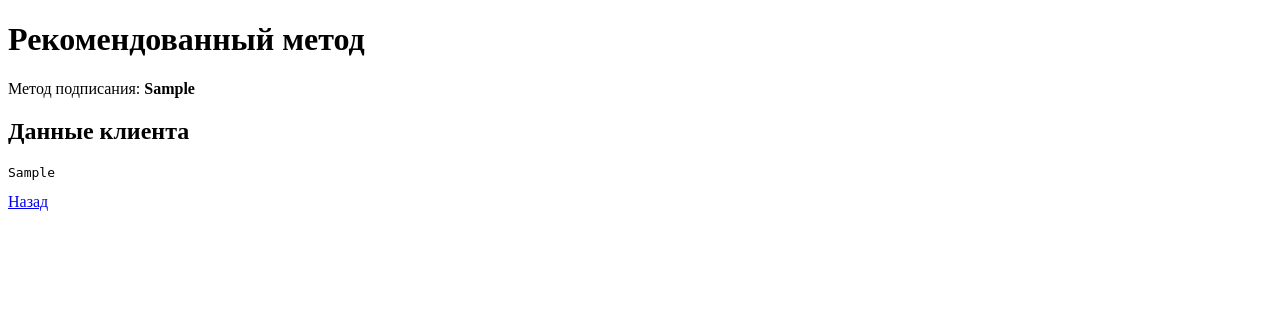
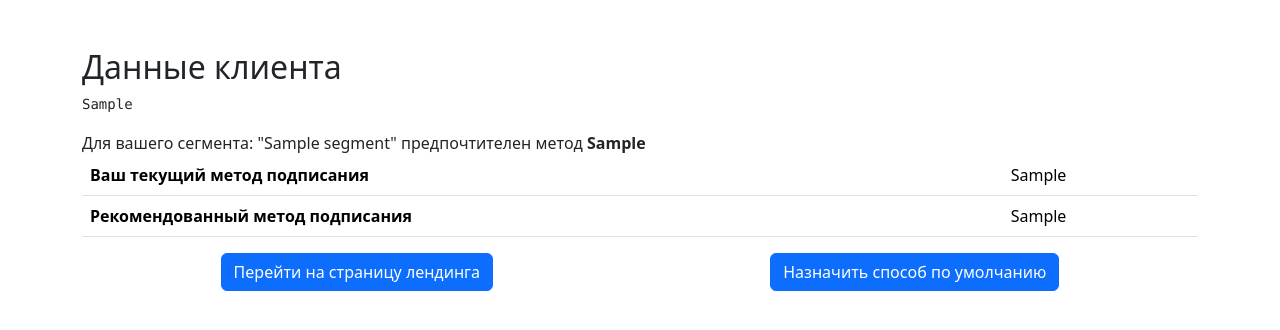
Before and after one commit to Lucky357231/HACK-ALFA, a Django app: template recommendation_app/templates/recommendation_app/result.html in a window 1280 px wide. Shown: the top 330 px of the page. Run offline with Django 3.2, Linux system fonts and the light colour scheme; the template is opened without the code that fills it: most values are stand-ins (such as "Sample title", 1, 10 or a date in 2020).

Commit message:
result.html change

```diff
--- a/recommendation_app/templates/recommendation_app/result.html
+++ b/recommendation_app/templates/recommendation_app/result.html
@@ -1,15 +1,49 @@
 <!DOCTYPE html>
 <html lang="en">
+
 <head>
     <meta charset="UTF-8">
     <meta name="viewport" content="width=device-width, initial-scale=1.0">
+    <link href="https://cdn.jsdelivr.net/npm/bootstrap@5.3.3/dist/css/bootstrap.min.css" rel="stylesheet"
+        integrity="sha384-QWTKZyjpPEjISv5WaRU9OFeRpok6YctnYmDr5pNlyT2bRjXh0JMhjY6hW+ALEwIH" crossorigin="anonymous">
     <title>Результаты</title>
 </head>
+
 <body>
-    <h1>Рекомендованный метод</h1>
-    <p>Метод подписания: <strong>{{ predicted_method }}</strong></p>
-    <h2>Данные клиента</h2>
-    <pre>{{ client_data }}</pre>
-    <a href="/">Назад</a>
+    <div class="container mt-5">
+        <h2 class="">Данные клиента</h2>
+        <pre>{{ client_data }}</pre>
+        <table class="table">
+            <tbody>
+                <tr>
+                    <th scope="row">Ваш текущий метод подписания</th>
+                    <td>{{ client_data.current_method }}</td>
+                </tr>
+                <div>Для вашего сегмента: "{{ client_data.segment }}" предпочтителен метод <strong>{{ predicted_method }}</strong></div>
+                <tr>
+                    <th scope="row">Рекомендованный метод подписания</th>
+                    <td>{{ predicted_method }}</td>
+                </tr>
+            </tbody>
+        </table>
+        <div class="d-flex justify-content-around">
+            <a class="btn btn-primary" href="{% if client_data.current_method == 'SMS' %}
+                /sms-setup
+              {% elif client_data.current_method == 'PayControl' %}
+                /paycontrol-setup
+              {% elif client_data.current_method == 'КЭП на токене' %}
+                /token-signature
+              {% elif client_data.current_method == 'КЭП в приложении' %}
+                /app-signature
+              {% else %}
+                /404
+              {% endif %}">Перейти на страницу лендинга</a>
+              <a class="btn btn-primary">Назначить способ по умолчанию</a>
+        </div>
+    </div>
+    <script src="https://cdn.jsdelivr.net/npm/bootstrap@5.3.3/dist/js/bootstrap.bundle.min.js"
+        integrity="sha384-YvpcrYf0tY3lHB60NNkmXc5s9fDVZLESaAA55NDzOxhy9GkcIdslK1eN7N6jIeHz"
+        crossorigin="anonymous"></script>
 </body>
+
 </html>
```
Also changed, not shown: recommendation_app/templates/recommendation_app/index.html (+6 -1 lines).
